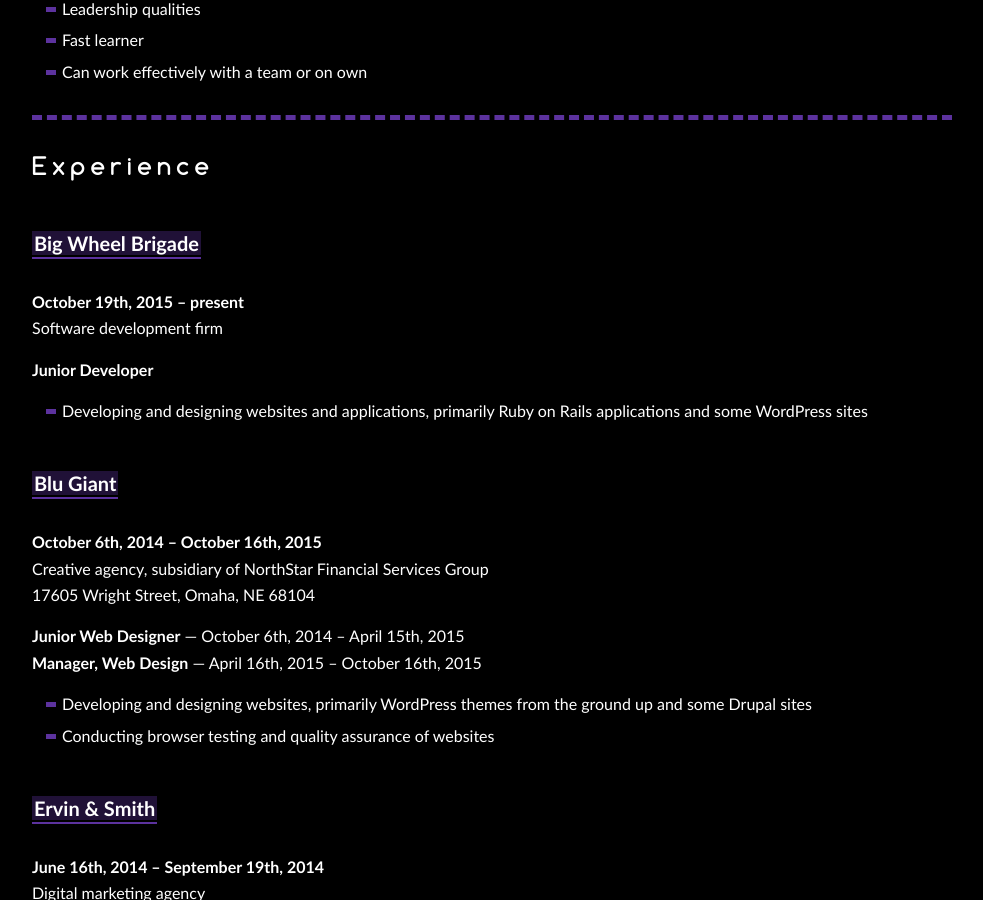
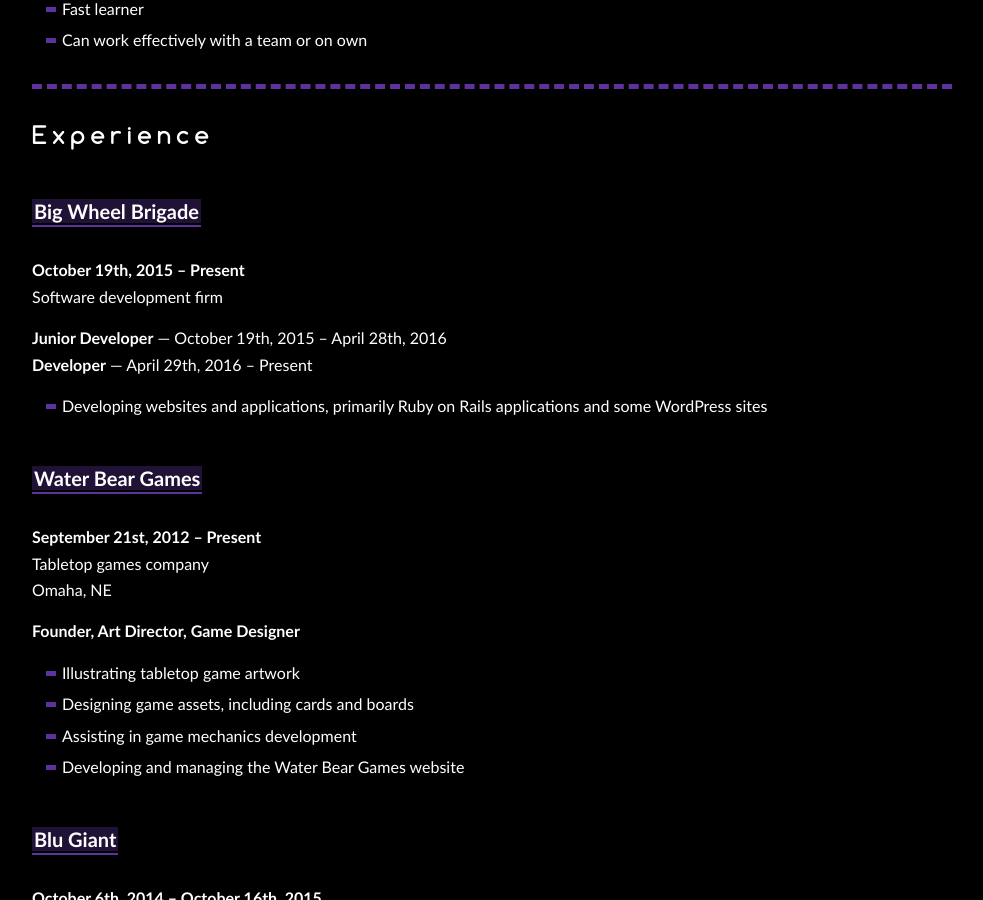
Before and after one commit to Caraheacock/caraheacock.github.io, a Jekyll site: the page built from resume.html, in a window 1280 px wide and 900 px high, scrolled down 1784 px. Shown: the whole window, without its empty margins (148-1131 px from the left). Built offline with Jekyll 4.4.1, drawn with Linux system fonts in a browser that asks for light colours; Markdown is read by kramdown in place of the engine named in the settings; some of the changed text lies outside the part shown.

Commit message:
Updated about page and resume

```diff
--- a/about.html
+++ b/about.html
@@ -9,9 +9,9 @@ title: Cara Heacock | About
 
 <p>My name is Cara Heacock. I am a web developer, graphic designer, and illustrator currently living in Omaha, Nebraska.</p>
 
-<p>My hobbies include making websites for fun, board games, drawing, writing fantasy stories, playing acoustic guitar, and generally creating things and being creative.</p>
+<p>My hobbies include making websites for fun, board games, drawing, writing fantasy stories, playing acoustic guitar and bass, and generally creating things and being creative.</p>
 
-<p>Feel free to explore my site and look at the stuff I've done. Currently I don't do freelance, being busy with my day job and <a href="http://waterbeargames.com" target="_blank">Water Bear Games</a> and other <a href="http://sideprojectsclub.com" target="_blank">side projects</a>, but I still like to network and make friends. You can email me at <a href="mailto:caraheacock@gmail.com">caraheacock@gmail.com</a> or connect with me at the links below.</p>
+<p>Feel free to explore my site and look at the stuff I've done. Currently I don't do freelance, being busy with my <a href="http://www.bigwheelbrigade.com/" target="_blank">day job</a>, <a href="http://waterbeargames.com/" target="_blank">Water Bear Games</a>, and other <a href="http://sideprojectsclub.com/" target="_blank">side projects</a>, but I still like to network and make friends. You can email me at <a href="mailto:caraheacock@gmail.com">caraheacock@gmail.com</a> or connect with me at the links below.</p>
 
 <ul id="social_links">
     <li><a href="https://twitter.com/CaraHeacock" target="_blank"><i class="fa fa-twitter"></i></a></li>
--- a/resume.html
+++ b/resume.html
@@ -73,14 +72,31 @@ title: Cara Heacock | Resume
 
 <h3>Experience</h3>
 
-<h4><a href="http://bigwheelbrigade.com" target="_blank">Big Wheel Brigade</a></h4>
+<h4><a href="http://bigwheelbrigade.com/" target="_blank">Big Wheel Brigade</a></h4>
 <p>
-    <strong>October 19th, 2015 &ndash; present</strong><br />
+    <strong>October 19th, 2015 &ndash; Present</strong><br />
     Software development firm
 </p>
-<p><strong>Junior Developer</strong></p>
+<p>
+    <strong>Junior Developer</strong> &mdash; October 19th, 2015 &ndash; April 28th, 2016<br />
+    <strong>Developer</strong> &mdash; April 29th, 2016 &ndash; Present
+</p>
 <ul>
-    <li>Developing and designing websites and applications, primarily Ruby on Rails applications and some WordPress sites</li>
+    <li>Developing websites and applications, primarily Ruby on Rails applications and some WordPress sites</li>
+</ul>
+
+<h4><a href="http://waterbeargames.com/" target="_blank">Water Bear Games</a></h4>
+<p>
+    <strong>September 21st, 2012 &ndash; Present</strong><br />
+    Tabletop games company<br />
+    Omaha, NE
+</p>
+<p><strong>Founder, Art Director, Game Designer</strong></p>
+<ul>
+    <li>Illustrating tabletop game artwork</li>
+    <li>Designing game assets, including cards and boards</li>
+    <li>Assisting in game mechanics development</li>
+    <li>Developing and managing the Water Bear Games website</li>
 </ul>
 
 <h4><a href="http://www.blugiant.com/" target="_blank">Blu Giant</a></h4>
```
Also changed, not shown: other parts of resume.html (+1 -2 lines), images/illust_jayh.jpg, images/resume_400x518.jpg, 1 other file.
